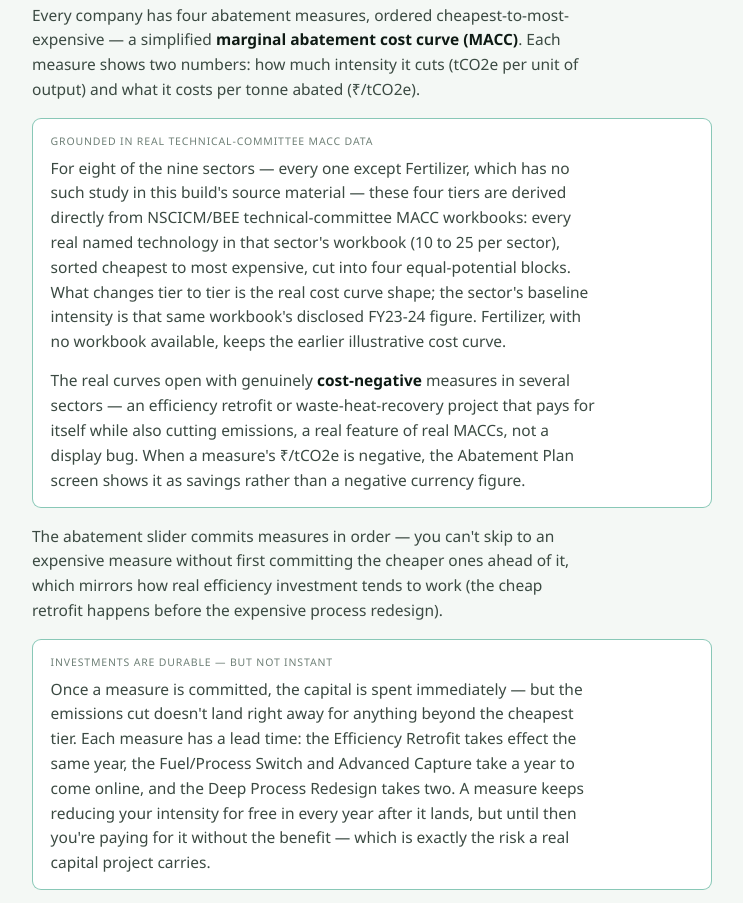
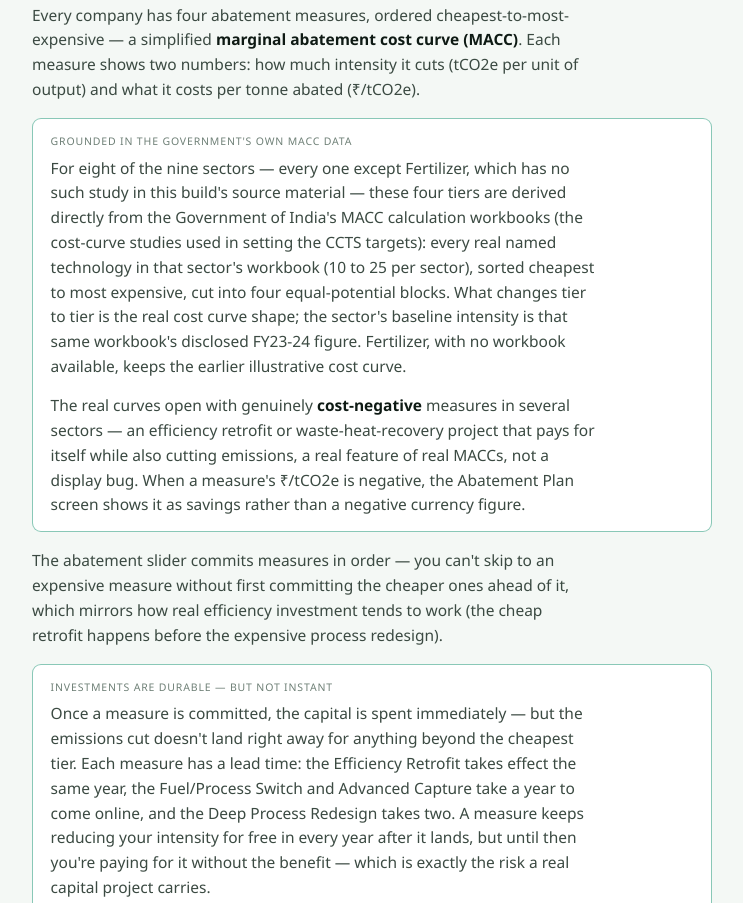
Before and after one commit to pedro-eletrificar/ccts-carbon-market-sim, a website: page guide.html in a window 1280 px wide. Shown: the part 5274-6177 px from the top of the page, without its empty margins (268-1011 px from the left). Drawn offline with Linux system fonts and the light colour scheme.

Commit message:
Correct MACC source attribution to the Government of India's workbooks
The earlier wording named NSCICM/BEE technical committees, which the source
files don't establish; say only what is known (Government of India MACC
calculation workbooks used in setting the CCTS targets).

Co-Authored-By: Claude Sonnet 5.5 <noreply@anthropic.com>

```diff
--- a/engine.js
+++ b/engine.js
@@ -11,8 +11,8 @@
 //
 // costTiers/fractionTiers replace the old universal MEASURE_COST_TIERS /
 // MEASURE_FRACTION_TIERS with a real, sector-specific marginal abatement
-// cost curve for the 8 sectors NSCICM/BEE has a technical-committee MACC
-// workbook for (every CCTS sector except Fertilizer). Each is 4 numbers:
+// cost curve for the 8 sectors the Government of India's MACC calculation
+// workbooks (used in setting the CCTS targets) cover — every sector but Fertilizer. Each is 4 numbers:
 // sort every named real technology in that sector's workbook by INR/tCO2,
 // then cut the resulting cost curve into 4 equal-width blocks by
 // cumulative abatement potential (splitting a technology across a block
@@ -29,7 +29,7 @@
 // files: MAC Aluminium/Alumina calculation Jan2025, MAC Cement_Calculation
 // 2409 (corrected), Chlor Alkali MAC calculations 31012025, Paper_MACC_R2,
 // Petrochemical/Refinery sector MAC calculations, Steel_MAC_after_TCM,
-// Textile_MACC_NSCICM — see guide.html Section 5 for the full citation.
+// Textile_MACC — see guide.html Section 7 / 13.
 var SECTORS = [
   { id: "aluminium", name: "Aluminium", unit: "tonne primary Al", baseline: 16.432, fy26: 1.9, fy27: 7.06, fy28: 12.22, margin: 2400, outMin: 40000, outMax: 90000,
     costTiers: [-298, 296, 1895, 3320], fractionTiers: [0.0367, 0.0367, 0.0367, 0.0367] },
--- a/guide.html
+++ b/guide.html
@@ -233,8 +233,8 @@
     <h2 id="abatement">7. Reading your abatement cost curve</h2>
     <p>Every company has four abatement measures, ordered cheapest-to-most-expensive — a simplified <strong>marginal abatement cost curve (MACC)</strong>. Each measure shows two numbers: how much intensity it cuts (tCO2e per unit of output) and what it costs per tonne abated (₹/tCO2e).</p>
     <div class="callout good">
-      <span class="c-label">Grounded in real technical-committee MACC data</span>
-      <p>For eight of the nine sectors — every one except Fertilizer, which has no such study in this build's source material — these four tiers are derived directly from NSCICM/BEE technical-committee MACC workbooks: every real named technology in that sector's workbook (10 to 25 per sector), sorted cheapest to most expensive, cut into four equal-potential blocks. What changes tier to tier is the real cost curve shape; the sector's baseline intensity is that same workbook's disclosed FY23-24 figure. Fertilizer, with no workbook available, keeps the earlier illustrative cost curve.</p>
+      <span class="c-label">Grounded in the government's own MACC data</span>
+      <p>For eight of the nine sectors — every one except Fertilizer, which has no such study in this build's source material — these four tiers are derived directly from the Government of India's MACC calculation workbooks (the cost-curve studies used in setting the CCTS targets): every real named technology in that sector's workbook (10 to 25 per sector), sorted cheapest to most expensive, cut into four equal-potential blocks. What changes tier to tier is the real cost curve shape; the sector's baseline intensity is that same workbook's disclosed FY23-24 figure. Fertilizer, with no workbook available, keeps the earlier illustrative cost curve.</p>
       <p>The real curves open with genuinely <strong>cost-negative</strong> measures in several sectors — an efficiency retrofit or waste-heat-recovery project that pays for itself while also cutting emissions, a real feature of real MACCs, not a display bug. When a measure's ₹/tCO2e is negative, the Abatement Plan screen shows it as savings rather than a negative currency figure.</p>
     </div>
     <p>The abatement slider commits measures in order — you can't skip to an expensive measure without first committing the cheaper ones ahead of it, which mirrors how real efficiency investment tends to work (the cheap retrofit happens before the expensive process redesign).</p>
@@ -341,7 +341,7 @@
       <li>The overall mechanism design — intensity-based baseline-and-credit, unlimited banking, no borrowing, 2× penalty, the two-tier compliance/offset structure.</li>
       <li>The nine covered sectors and the three-year notification-period structure — CCTS sets targets in 3-year blocks, which is why this simulator runs a full three-year cycle (FY25-26 through FY27-28) rather than stopping partway through one.</li>
       <li>Disclosed sector reduction ranges for <strong>Aluminium, Cement, Chlor-Alkali, Pulp & Paper, and Iron & Steel</strong> for FY25-26 and FY26-27 — these are the actual notified ranges. <strong>Iron & Steel has no notified target for FY25-26 at all</strong> — its Third Schedule (draft G.S.R. 517(E), 26 June 2026) was notified after that compliance year was already underway, so every one of its ~255 obligated entities gets "-" for that year in the official table; this simulator shows that honestly (target equals baseline in Year 1 for that sector, not a rounding of a small number) rather than inventing a figure.</li>
-      <li><strong>Abatement cost curves for eight of the nine sectors</strong> — every one except Fertilizer — are built directly from real NSCICM/BEE technical-committee MACC workbooks (see Section 7): every named technology in that sector's own workbook, sorted cheapest to most expensive and cut into four equal-potential blocks, including each sector's real disclosed FY23-24 baseline intensity.</li>
+      <li><strong>Abatement cost curves for eight of the nine sectors</strong> — every one except Fertilizer — are built directly from the Government of India's MACC calculation workbooks (see Section 7): every named technology in that sector's own workbook, sorted cheapest to most expensive and cut into four equal-potential blocks, including each sector's real disclosed FY23-24 baseline intensity.</li>
     </ul>
     <p><strong>Illustrative, built for a playable game:</strong></p>
     <ul>
```
Also changed, not shown: README.md.
